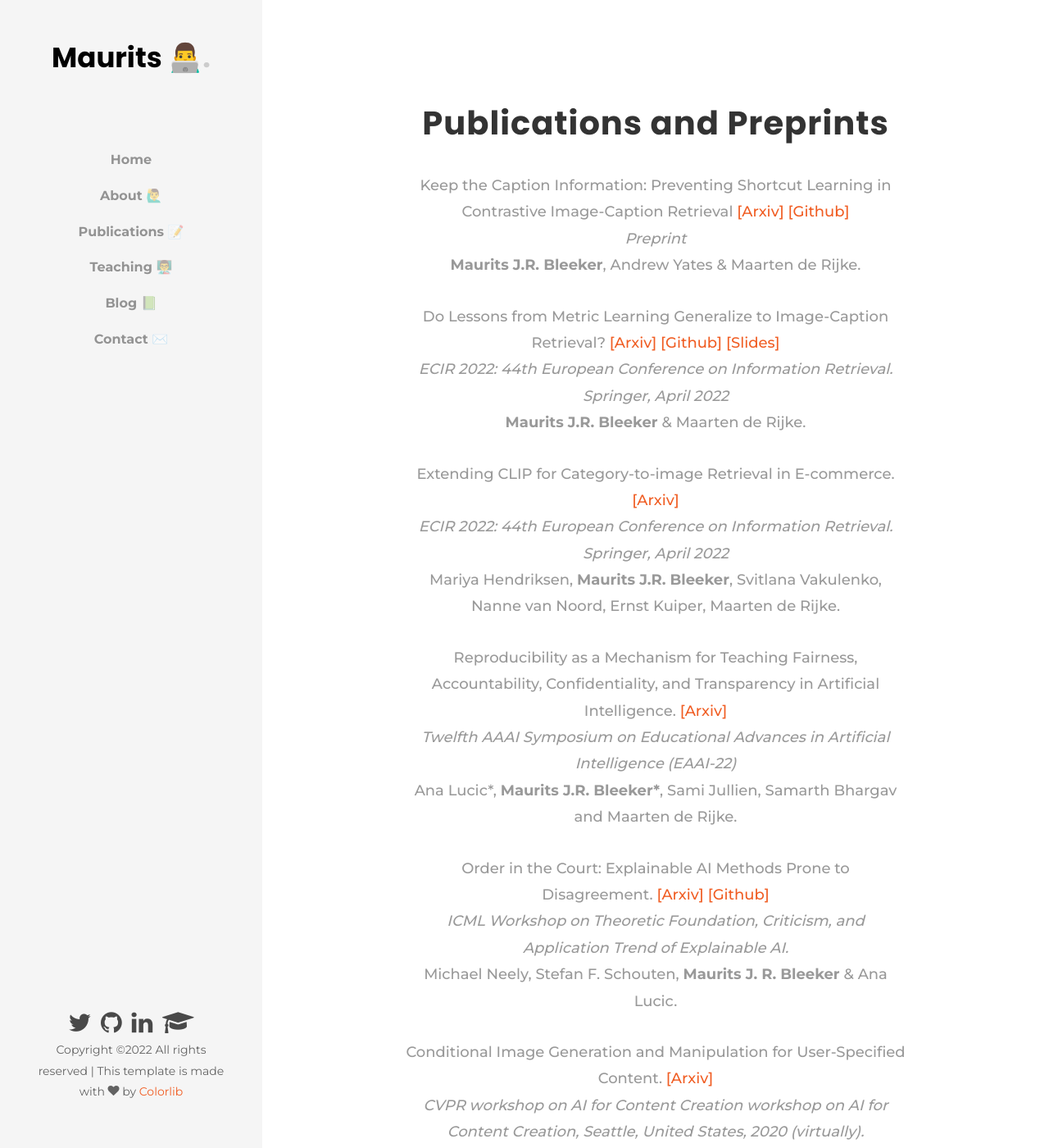
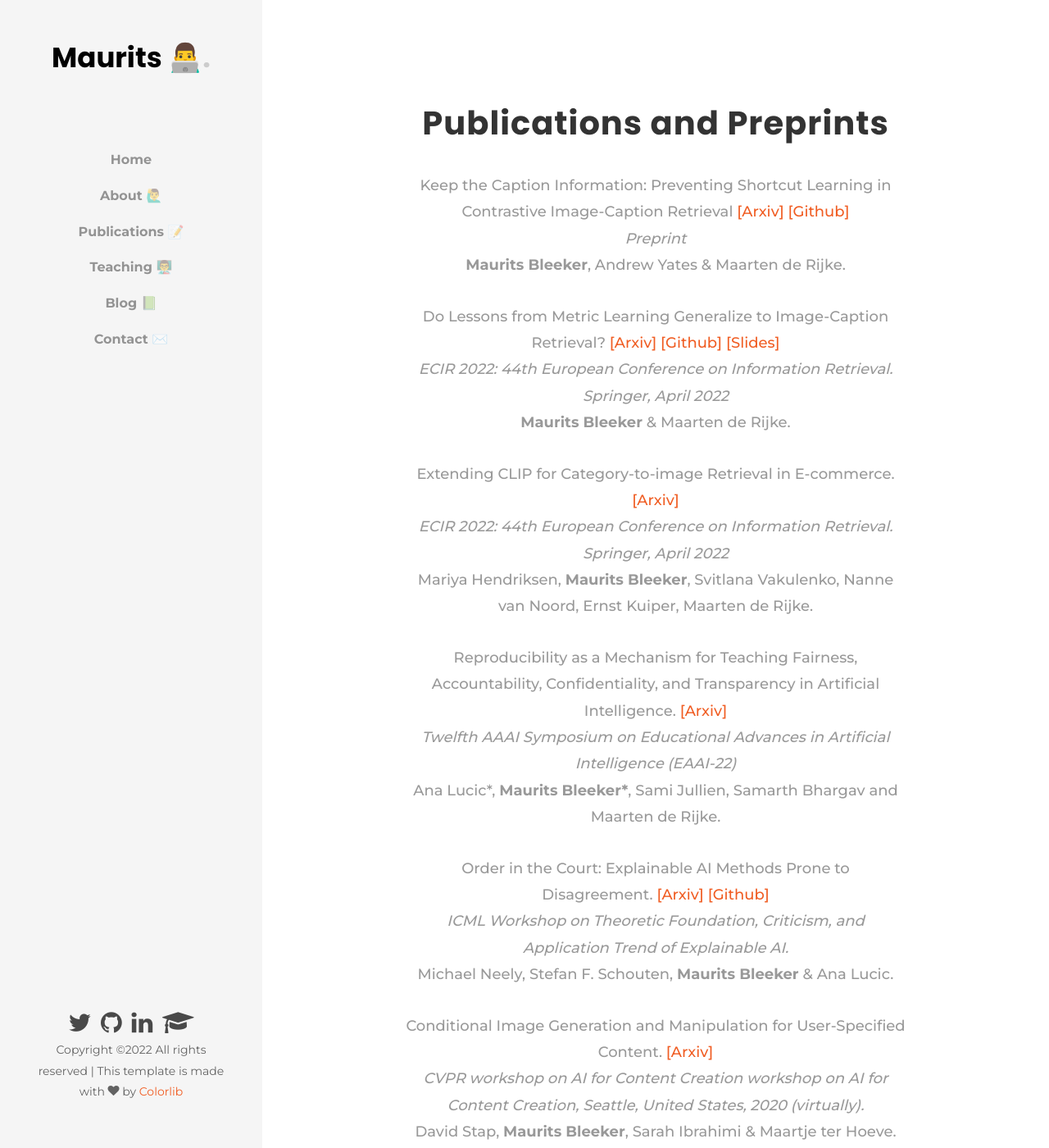
Before and after one commit to MauritsBleeker/mauritsbleeker.github.io, a Jekyll site: the page built from publications.md, in a window 1280 px wide and 1400 px high. Shown: the whole window at 82% size. Built offline with Jekyll 4.4.1, drawn with Linux system fonts in a browser that asks for light colours; some web fonts are replaced; some of the changed text lies outside the part shown.

Commit message:
removed j.r.

```diff
--- a/_layouts/publications.html
+++ b/_layouts/publications.html
@@ -19,7 +19,7 @@
                             <i> Preprint </i>
                         </p>
                         <p class="authors">
-                            <b>Maurits J.R. Bleeker</b>, Andrew Yates & Maarten de Rijke.
+                            <b>Maurits Bleeker</b>, Andrew Yates & Maarten de Rijke.
                         </p>
                     </div>
                     <div class="publication-block">
@@ -32,7 +32,7 @@
                             <i> ECIR 2022: 44th European Conference on Information Retrieval. Springer, April 2022 </i>
                         </p>
                         <p class="authors">
-                            <b>Maurits J.R. Bleeker</b> & Maarten de Rijke.
+                            <b>Maurits Bleeker</b> & Maarten de Rijke.
                         </p>
                     </div>
                     <div class="publication-block">
@@ -43,7 +43,7 @@
                             <i> ECIR 2022: 44th European Conference on Information Retrieval. Springer, April 2022 </i>
                         </p>
                         <p class="authors">
-                            Mariya Hendriksen, <b>Maurits J.R. Bleeker</b>, Svitlana Vakulenko, Nanne van Noord, Ernst Kuiper, Maarten de Rijke.
+                            Mariya Hendriksen, <b>Maurits Bleeker</b>, Svitlana Vakulenko, Nanne van Noord, Ernst Kuiper, Maarten de Rijke.
                         </p>
                     </div>
 
@@ -55,7 +55,7 @@
                             <i> Twelfth AAAI Symposium on Educational Advances in Artificial Intelligence (EAAI-22) </i>
                         </p>
                         <p class="authors">
-                            Ana Lucic*, <b>Maurits J.R. Bleeker*</b>, Sami Jullien, Samarth Bhargav and Maarten de Rijke.
+                            Ana Lucic*, <b>Maurits Bleeker*</b>, Sami Jullien, Samarth Bhargav and Maarten de Rijke.
                         </p>
                     </div>
                     <div class="publication-block">
@@ -67,7 +67,7 @@
                             <i>ICML Workshop on Theoretic Foundation, Criticism, and Application Trend of Explainable AI.</i>
                         </p>
                         <p class="authors">
-                            Michael Neely, Stefan F. Schouten, <b>Maurits J. R. Bleeker</b> & Ana Lucic.
+                            Michael Neely, Stefan F. Schouten, <b>Maurits Bleeker</b> & Ana Lucic.
                         </p>
                     </div>
                     <div class="publication-block">
@@ -79,7 +79,7 @@
                                 (virtually).</i>
                         </p>
                         <p class="authors">
-                            David Stap,  <b>Maurits J. R. Bleeker</b>, Sarah Ibrahimi &  Maartje ter Hoeve.
+                            David Stap,  <b>Maurits Bleeker</b>, Sarah Ibrahimi &  Maartje ter Hoeve.
                         </p>
                     </div>
                     <div class="publication-block">
@@ -91,7 +91,7 @@
                             <i> Proceedings of the 24th European Conference on Artificial Intelligence (ECAI) 2020. </i>
                         </p>
                         <p class="authors">
-                            <b>Maurits J. R. Bleeker</b> & Maarten de Rijke.
+                            <b>Maurits Bleeker</b> & Maarten de Rijke.
                         </p>
                     </div>
 
```
